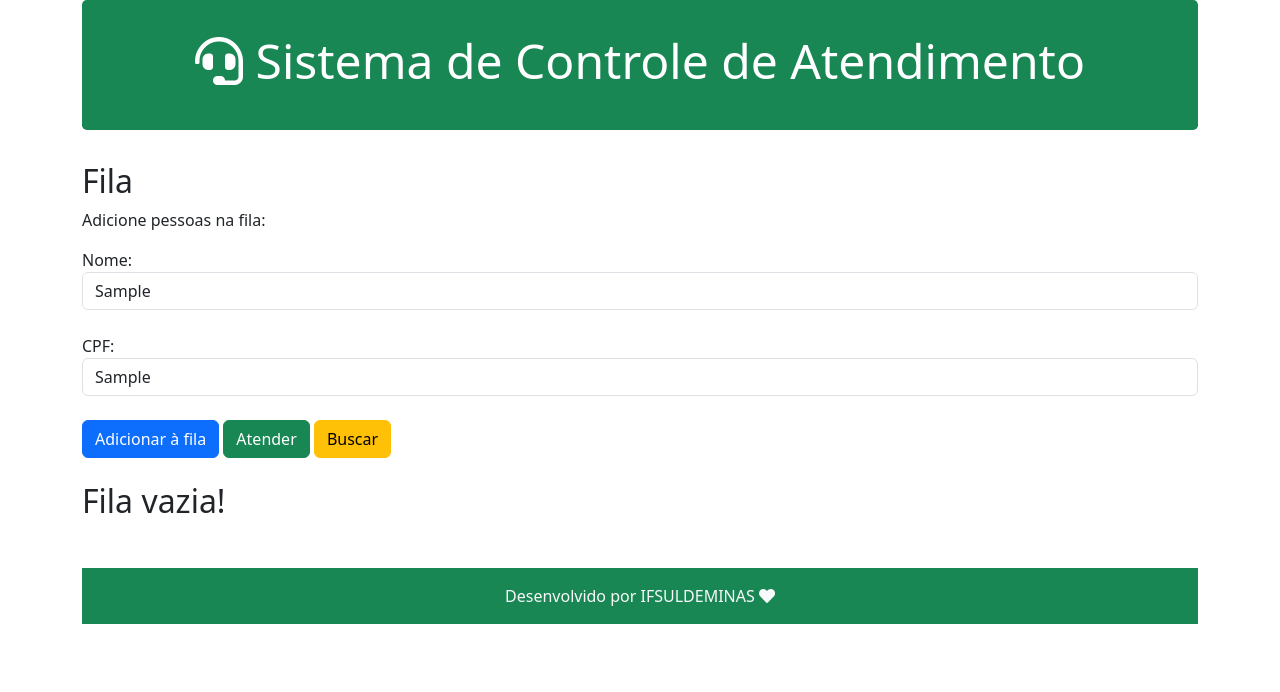
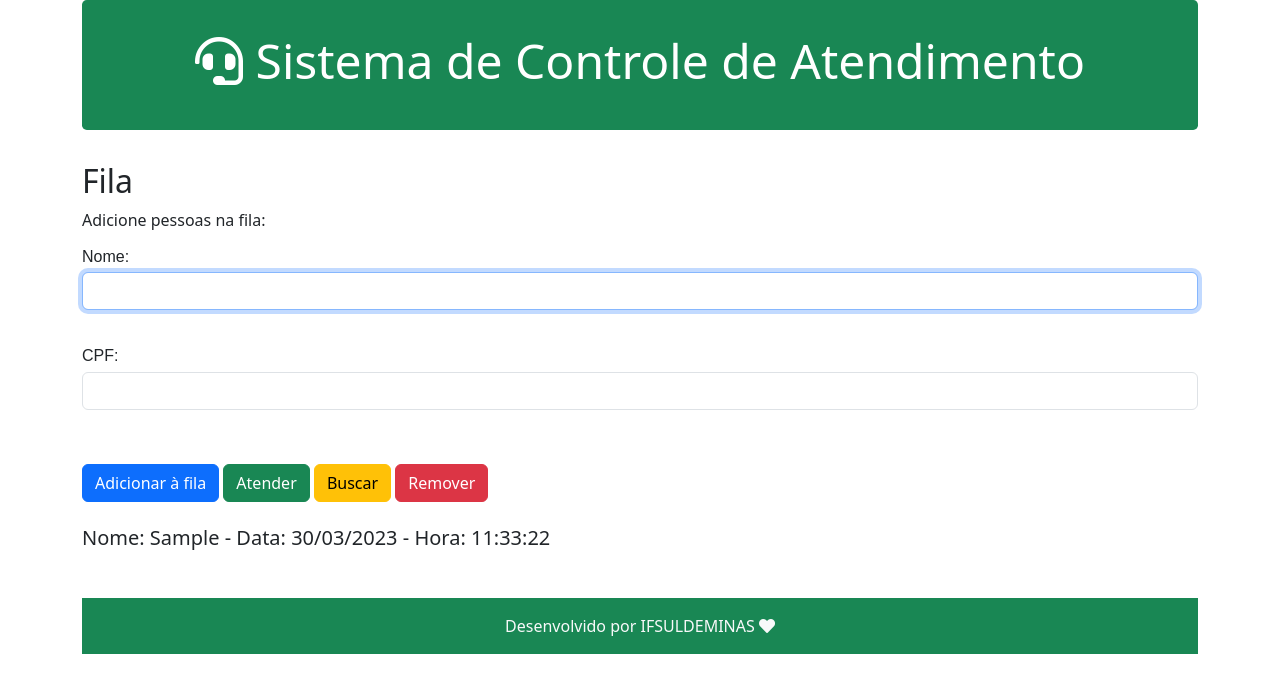
Before and after one commit to emily-180/TrabalhoJavaScript, a plain HTML site: page FilaTrabalhoJS2023/index.html in a window 1280 px wide. Both pictures are taken after typing "Sample", "Sample" into the empty fields and a click on the button "Adicionar à fila". Drawn offline with nearby package versions, Linux system fonts and the light colour scheme.

Commit message:
Add files via upload

```diff
--- a/FilaTrabalhoJS2023/index.html
+++ b/FilaTrabalhoJS2023/index.html
@@ -7,6 +7,9 @@
     <link href="https://cdn.jsdelivr.net/npm/bootstrap@5.3.0-alpha1/dist/css/bootstrap.min.css" rel="stylesheet" integrity="sha384-GLhlTQ8iRABdZLl6O3oVMWSktQOp6b7In1Zl3/Jr59b6EGGoI1aFkw7cmDA6j6gD" crossorigin="anonymous">
     <link rel="stylesheet" href="https://cdnjs.cloudflare.com/ajax/libs/font-awesome/5.15.4/css/all.min.css" />
     <link rel="stylesheet" href="style.css" />
+    <script src="https://code.jquery.com/jquery-3.2.1.min.js"></script>
+    <script src="https://maxcdn.bootstrapcdn.com/bootstrap/3.3.7/js/bootstrap.min.js"></script>
+    <script src='https://cdnjs.cloudflare.com/ajax/libs/bootstrap-datepicker/1.6.1/js/bootstrap-datepicker.min.js'></script> <!-- Link Plugin Data -->
     <script src="queue.js"></script>
     <script src="script.js"></script>
     <script src="atendimento.js"></script>
@@ -21,22 +24,22 @@
         <p>Adicione pessoas na fila:</p>
         <div class="form-group">
           <label for="novoNome">Nome:</label>
-          <br />
           <input type="text" class="form-control" id="txtNovoNome">
-
           <br />
           <label for="novoCpf">CPF:</label>
+          <input type="text" class="form-control" id="txtNovoCpf">
           <br />
-          <input type="text" class="form-control" id="txtNovoCpf">
 
           <br />
           <button class="btn btn-primary" onclick="adicionarElemento()">Adicionar à fila</button>
           <button class="btn btn-success" onclick="">Atender</button>
           <button class="btn btn-warning" onclick="">Buscar</button>
+          <button type="button" class="btn btn-danger" onclick="removerElemento()">Remover</button>
           <br />
           <br />
       </div>
-      <h2 id="pessoasFila">Fila vazia!</h2>
+      <h5 class="list-group" id="pessoasFila"></h5> <!--mostrando pacientes-->
+
       <ul id="listPessoasFila"></ul>
       <footer class="footer bg-success text-light text-center mt-5 py-3">
       <div class="container text-center">
--- a/FilaTrabalhoJS2023/script.js
+++ b/FilaTrabalhoJS2023/script.js
@@ -12,8 +12,14 @@
     novoAtendimento.cpf = novoCpf.value;
     novoAtendimento.data = obterDataAtual();
     novoAtendimento.hora = obterHoraAtual();
-    if(minhaFila.enqueue(novoAtendimento) == true)
-      console.log(minhaFila.toString());
+    if(minhaFila.enqueue(novoAtendimento) == true){
+       console.log(minhaFila.toString());
+       novoNome.value="";
+       novoCpf.value="";
+       novoNome.focus();
+       mostrarFila();
+    }
+
     else
       alert("fila cheia!!");
 
@@ -22,6 +28,15 @@
     // adicionar na fila e mostrar na tela
  }
 //--------------------------------------------------------------------------------------------
+function removerElemento(){
+  if(minhaFila.isEmpty())
+      alert("Fila vazia");
+    else{
+       let retorno = minhaFila.dequeue();
+       alert("Pessoa removida: "+retorno);
+       mostrarFila();
+    }// fim else
+}
  // Função para remover o primeiro elemento da fila
  function realizarAtendimento() {
     // verificar se não está vazia antes de atender
@@ -49,6 +64,8 @@ function mostrarMensagemRemocao(pessoaAtendida) {
 //--------------------------------------------------------------------------------------------
  // Função para mostrar a  fila
  function mostrarFila() {
+    const filaElemento = document.getElementById("pessoasFila");
+    filaElemento.textContent = minhaFila.toString();
 //
 }
 //--------------------------------------------------------------------------------------------
--- a/FilaTrabalhoJS2023/style.css
+++ b/FilaTrabalhoJS2023/style.css
@@ -27,3 +27,12 @@ li {
 li:hover {
     background-color: #e2e2e2;
 }
+
+label {
+  display: block;
+  font: 1rem 'Fira Sans', sans-serif;
+}
+
+input, label {
+  margin: 0.4rem 0;
+}
```
Lines whose indentation alone changed are shown as unchanged.
